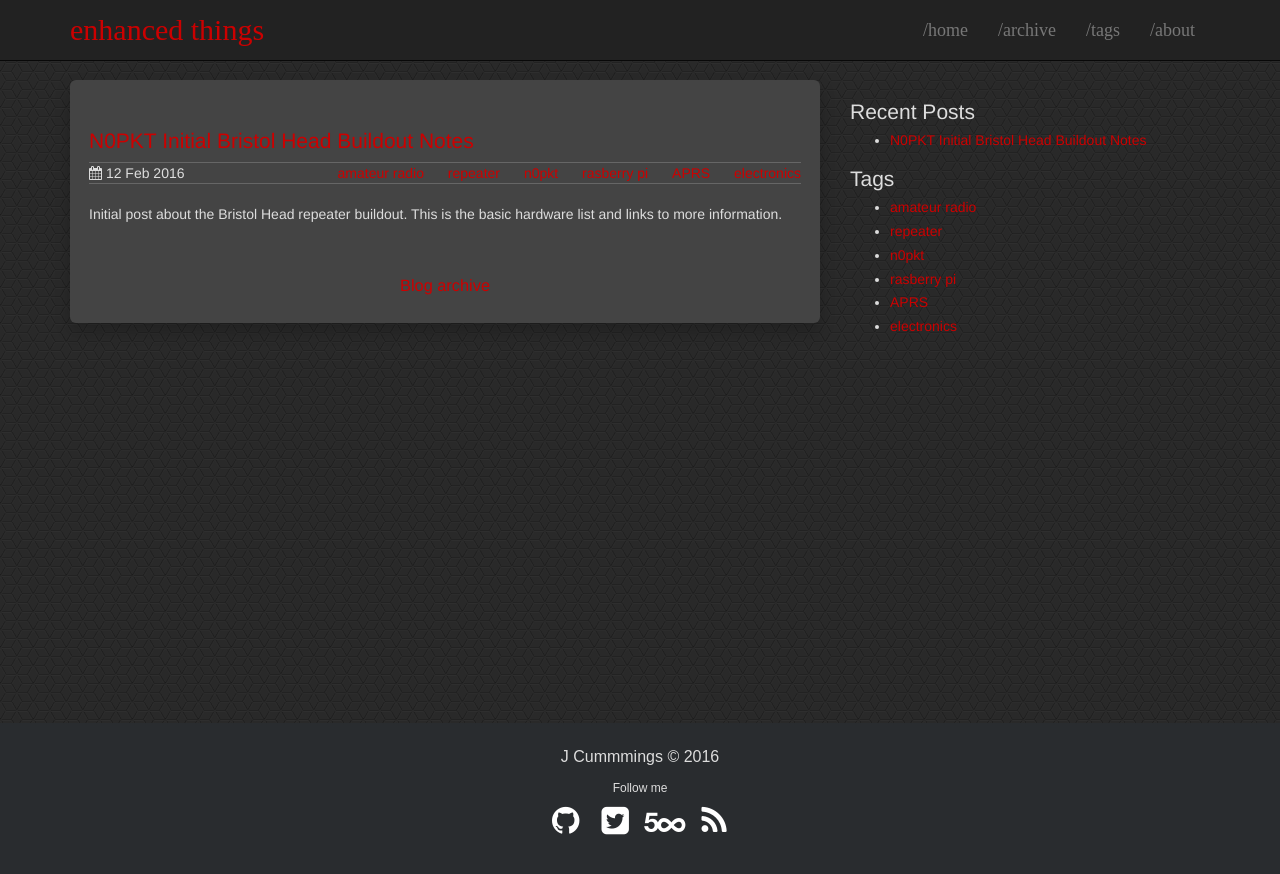
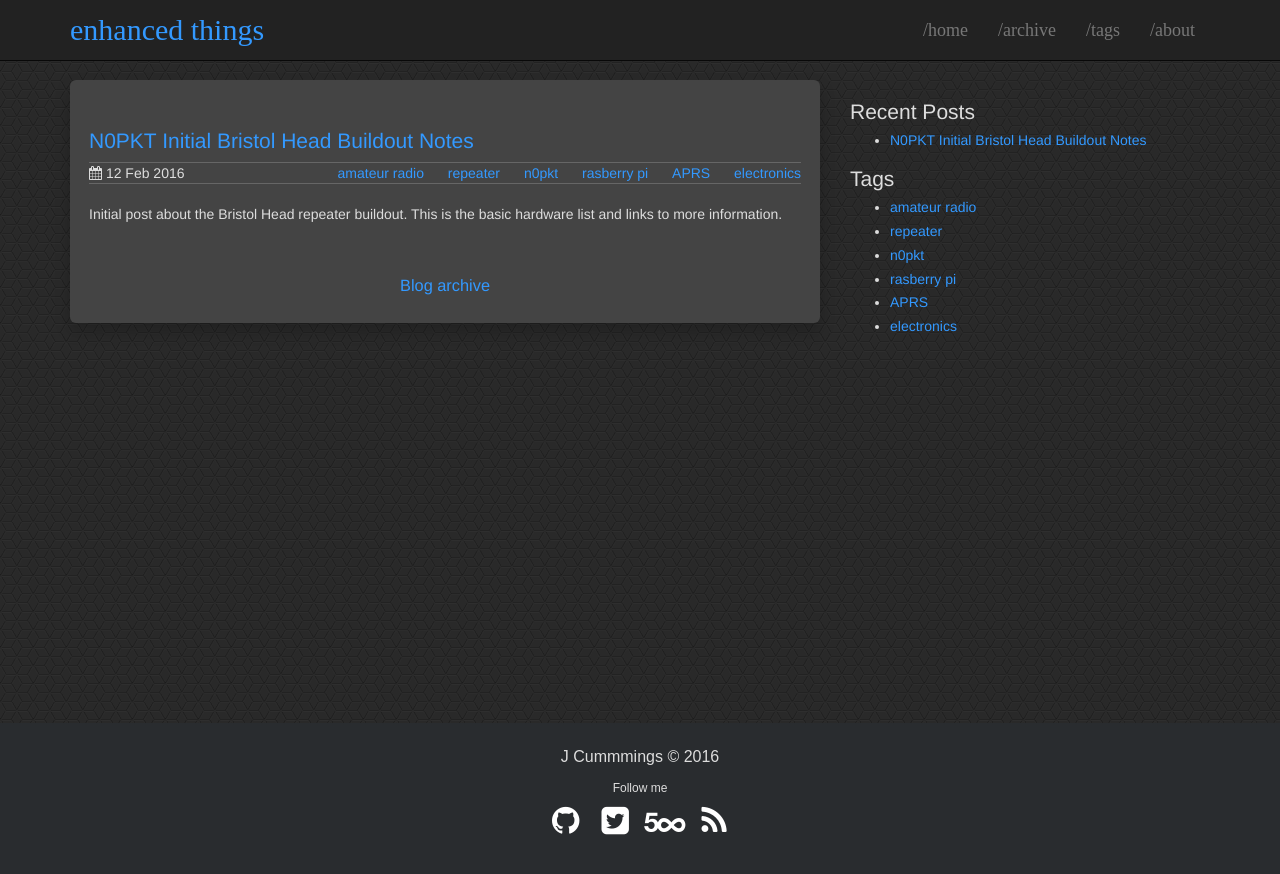
Before and after one commit to enhanced/enhanced.github.io, a Jekyll site: the page built from index.html, in a window 1280 px wide. Shown: the top 874 px of the page. Built offline with Jekyll 4.4.1, drawn with Linux system fonts in a browser that asks for light colours.

Commit message:
Formatting

```diff
--- a/css/theme.scss
+++ b/css/theme.scss
@@ -98,10 +98,10 @@ blockquote {
 //                    Links 3CA2A2
 //********************************************************
 a {
-  color: #CC0000;
+  color: #3399FF;
 }
 a:hover {
-  color: #CC0000;
+  color: #3399FF;
   border-bottom: 1px solid transparent;
 }
 
@@ -121,7 +121,7 @@ ul.social-media {
     display: inline-block;
     color: white;
     &:hover {
-      color: #CC0000;
+      color: #3399FF;
     }
   }
 }
@@ -202,7 +202,7 @@ nav .navbar-toggle {
 }
 .navbar-brand {
   font-size: 30px;
-  color: #CC0000 !important;
+  color: #3399FF !important;
 }
 nav.navbar.shrink {
   min-height: 25px;
```
